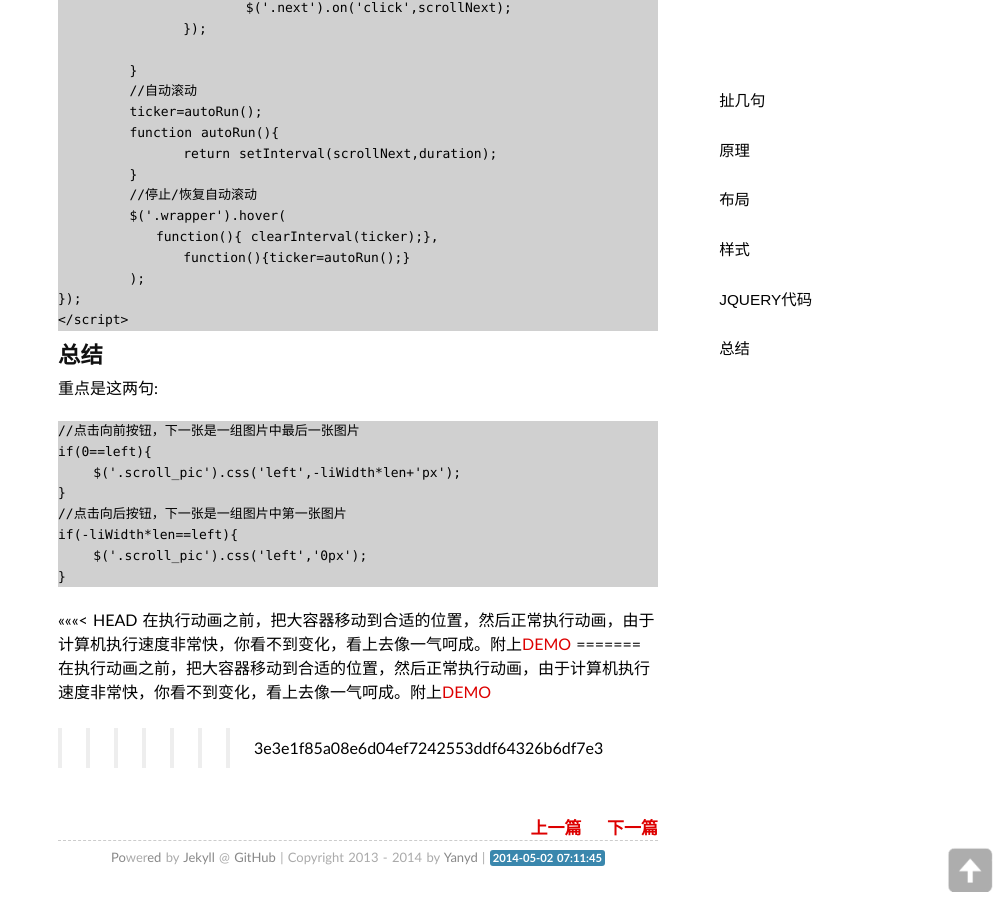
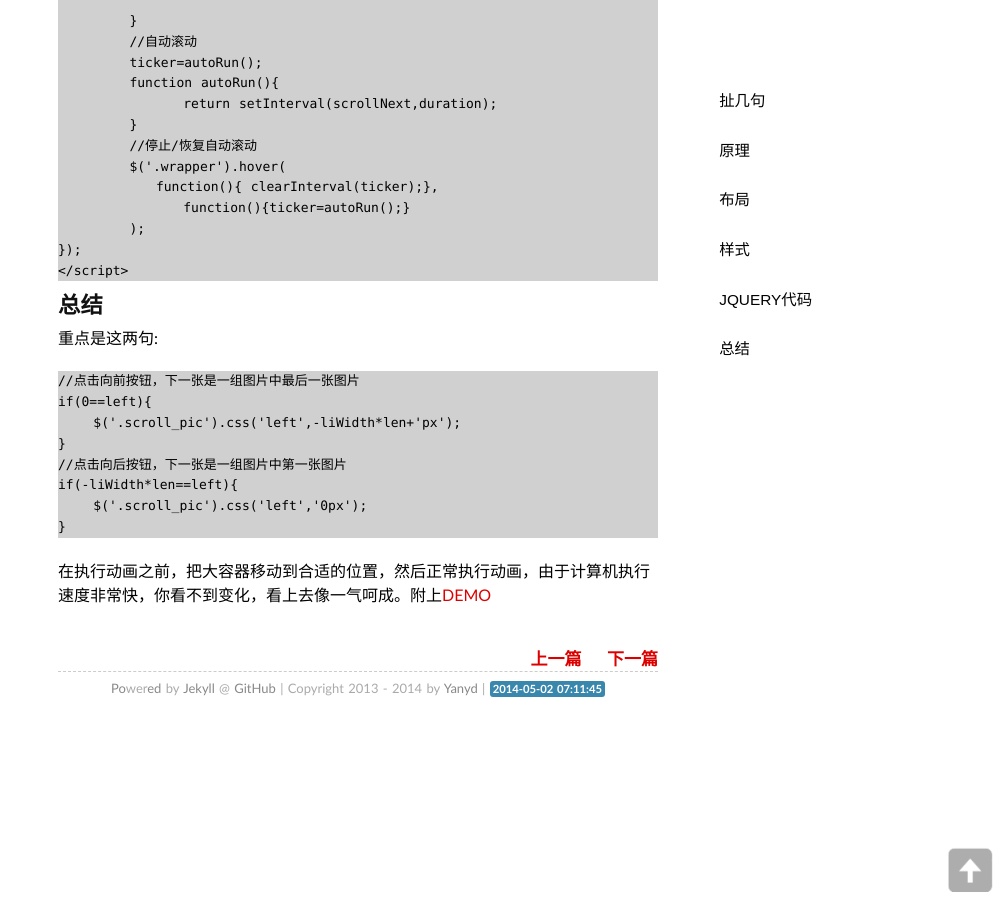
Before and after one commit to Yanyd/Yanyd.github.io, a Jekyll site: the page built from _posts/2014-05-02-scroll-pic.md, in a window 1280 px wide and 900 px high, scrolled down 3223 px. Shown: the whole window, without its empty margins (282-1280 px from the left). Built offline with Jekyll 4.4.1, drawn with Linux system fonts in a browser that asks for light colours; some web fonts are replaced; Markdown is read by kramdown in place of the engine named in the settings; comment, search, counter and statistics services are not loaded.

Commit message:
change post

```diff
--- a/_posts/2014-05-02-scroll-pic.md
+++ b/_posts/2014-05-02-scroll-pic.md
@@ -16,8 +16,6 @@ tags:
 - jQuery
 
 ---
-
-#图片无缝滚动
 
 ##扯几句
 没工作了，心里拔凉拔凉的，一想到毕业后该何去何从，心中无数匹草泥马奔腾而过。每一个哀叹今天的人，都有一个不曾努力的过去。人，在自己还不是很厉害的时候，千万别把自己太当回事。
@@ -189,8 +187,4 @@ tags:
         $('.scroll_pic').css('left','0px');
     }
 
-<<<<<<< HEAD
 在执行动画之前，把大容器移动到合适的位置，然后正常执行动画，由于计算机执行速度非常快，你看不到变化，看上去像一气呵成。附上[DEMO](/scroll-pic-demo/ "图片无缝滚动")
-=======
-在执行动画之前，把大容器移动到合适的位置，然后正常执行动画，由于计算机执行速度非常快，你看不到变化，看上去像一气呵成。附上[DEMO](/scroll-pic-demo/)
->>>>>>> 3e3e1f85a08e6d04ef7242553ddf64326b6df7e3
```
